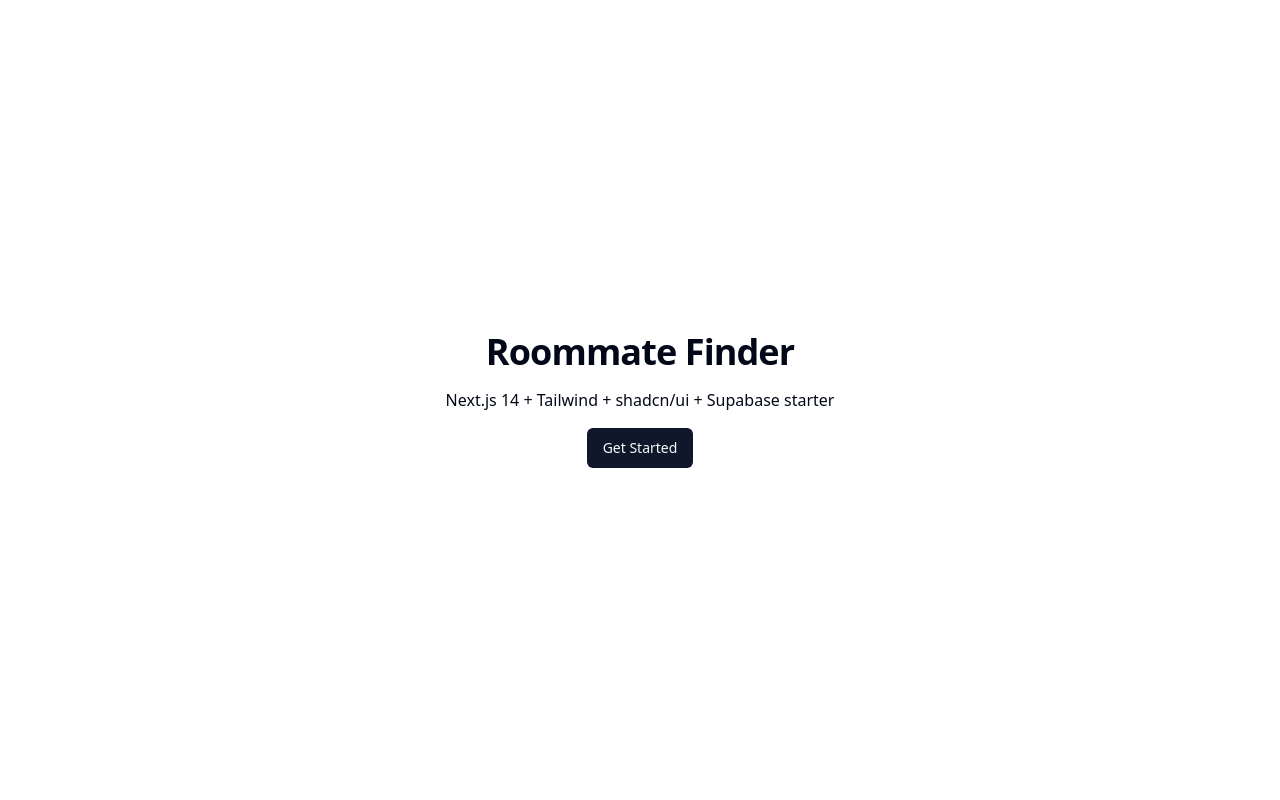
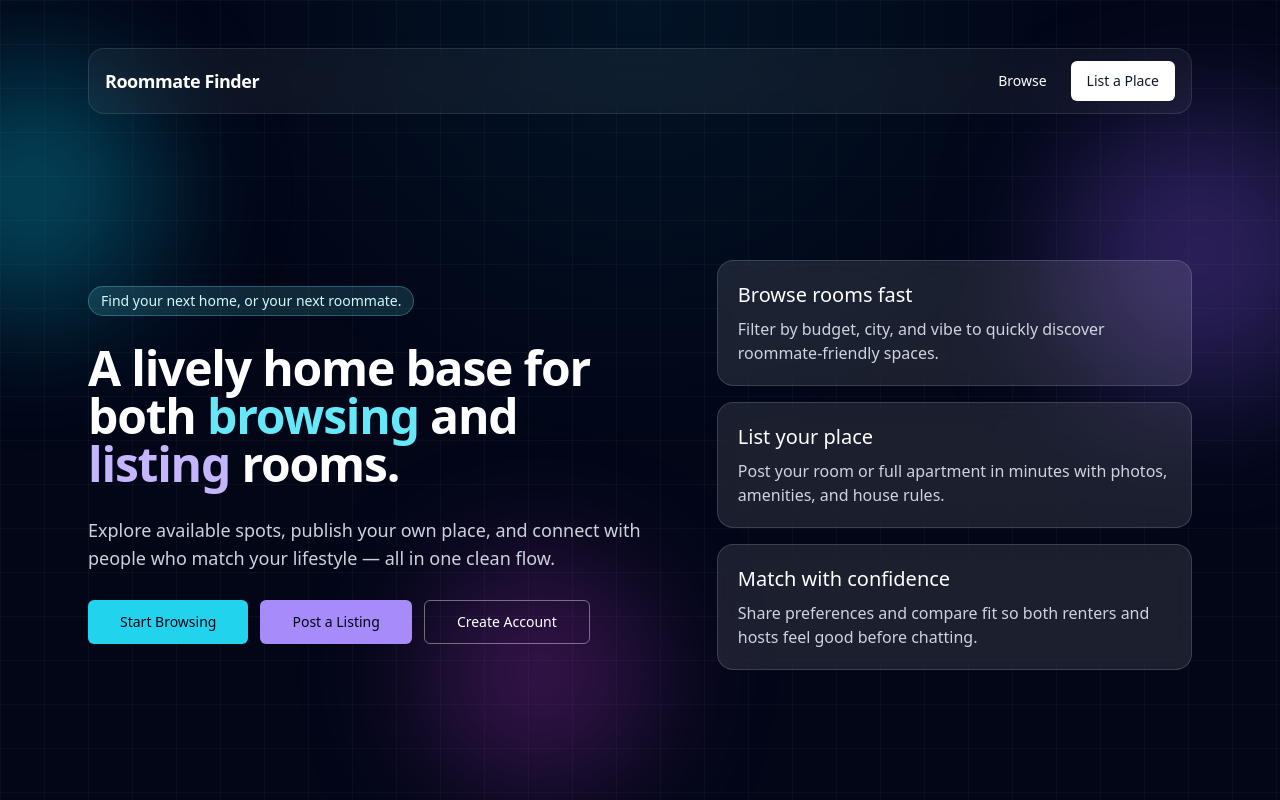
Before and after one commit to Shreyansha790/Roommate, a Next.js app: page / in a window 1280 px wide. Built offline with nearby package versions, Linux system fonts and the light colour scheme.

Commit message:
Create animated homepage with browse and listing CTAs

```diff
--- a/app/globals.css
+++ b/app/globals.css
@@ -17,3 +17,43 @@
 body {
   @apply bg-background text-foreground antialiased;
 }
+
+.bg-grid-texture {
+  background-image:
+    linear-gradient(to right, rgb(255 255 255 / 0.08) 1px, transparent 1px),
+    linear-gradient(to bottom, rgb(255 255 255 / 0.08) 1px, transparent 1px),
+    radial-gradient(circle at top, rgb(6 182 212 / 0.2), transparent 45%);
+  background-size: 44px 44px, 44px 44px, cover;
+}
+
+@keyframes float {
+  0%,
+  100% {
+    transform: translateY(0px);
+  }
+  50% {
+    transform: translateY(-18px);
+  }
+}
+
+@keyframes float-reverse {
+  0%,
+  100% {
+    transform: translateY(0px);
+  }
+  50% {
+    transform: translateY(18px);
+  }
+}
+
+.animate-float {
+  animation: float 9s ease-in-out infinite;
+}
+
+.animate-float-slow {
+  animation: float 13s ease-in-out infinite;
+}
+
+.animate-float-reverse {
+  animation: float-reverse 11s ease-in-out infinite;
+}
--- a/app/page.tsx
+++ b/app/page.tsx
@@ -1,15 +1,78 @@
 import Link from "next/link";
 
 import { buttonVariants } from "@/components/ui/button";
+import { cn } from "@/lib/utils";
+
+const featureCards = [
+  {
+    title: "Browse rooms fast",
+    description: "Filter by budget, city, and vibe to quickly discover roommate-friendly spaces.",
+  },
+  {
+    title: "List your place",
+    description: "Post your room or full apartment in minutes with photos, amenities, and house rules.",
+  },
+  {
+    title: "Match with confidence",
+    description: "Share preferences and compare fit so both renters and hosts feel good before chatting.",
+  },
+];
 
 export default function HomePage() {
   return (
-    <main className="mx-auto flex min-h-screen max-w-4xl flex-col items-center justify-center gap-4 p-6 text-center">
-      <h1 className="text-4xl font-semibold tracking-tight">Roommate Finder</h1>
-      <p className="text-muted-foreground">Next.js 14 + Tailwind + shadcn/ui + Supabase starter</p>
-      <Link href="/browse" className={buttonVariants()}>
-        Get Started
-      </Link>
+    <main className="relative min-h-screen overflow-hidden bg-slate-950 text-white">
+      <div className="pointer-events-none absolute inset-0 bg-grid-texture opacity-40" />
+      <div className="pointer-events-none absolute -left-24 top-20 h-64 w-64 rounded-full bg-cyan-500/35 blur-3xl animate-float-slow" />
+      <div className="pointer-events-none absolute -right-16 top-32 h-72 w-72 rounded-full bg-violet-500/30 blur-3xl animate-float" />
+      <div className="pointer-events-none absolute bottom-8 left-1/3 h-56 w-56 rounded-full bg-fuchsia-500/25 blur-3xl animate-float-reverse" />
+
+      <section className="relative mx-auto flex min-h-screen w-full max-w-6xl flex-col px-6 py-12">
+        <header className="mb-16 flex items-center justify-between rounded-2xl border border-white/10 bg-white/5 px-4 py-3 backdrop-blur-md">
+          <p className="text-lg font-semibold tracking-tight">Roommate Finder</p>
+          <div className="flex gap-2">
+            <Link href="/browse" className={cn(buttonVariants({ variant: "ghost" }), "text-white hover:bg-white/15")}>
+              Browse
+            </Link>
+            <Link href="/post" className={cn(buttonVariants({ variant: "secondary" }), "bg-white text-slate-900 hover:bg-slate-100")}>
+              List a Place
+            </Link>
+          </div>
+        </header>
+
+        <div className="grid flex-1 items-center gap-12 lg:grid-cols-[1.1fr,0.9fr]">
+          <div className="space-y-7">
+            <p className="inline-flex rounded-full border border-cyan-300/30 bg-cyan-300/15 px-3 py-1 text-sm text-cyan-100">
+              Find your next home, or your next roommate.
+            </p>
+            <h1 className="text-4xl font-semibold leading-tight tracking-tight sm:text-5xl">
+              A lively home base for both <span className="text-cyan-300">browsing</span> and <span className="text-violet-300">listing</span> rooms.
+            </h1>
+            <p className="max-w-xl text-lg text-slate-200/90">
+              Explore available spots, publish your own place, and connect with people who match your lifestyle — all in one clean flow.
+            </p>
+            <div className="flex flex-wrap gap-3">
+              <Link href="/browse" className={cn(buttonVariants({ size: "lg" }), "bg-cyan-400 text-slate-950 hover:bg-cyan-300")}>
+                Start Browsing
+              </Link>
+              <Link href="/post" className={cn(buttonVariants({ size: "lg", variant: "secondary" }), "bg-violet-400 text-slate-950 hover:bg-violet-300")}>
+                Post a Listing
+              </Link>
+              <Link href="/signup" className={cn(buttonVariants({ size: "lg", variant: "outline" }), "border-white/40 bg-transparent text-white hover:bg-white/10")}>
+                Create Account
+              </Link>
+            </div>
+          </div>
+
+          <div className="grid gap-4">
+            {featureCards.map((card) => (
+              <article key={card.title} className="rounded-2xl border border-white/15 bg-white/10 p-5 backdrop-blur-md transition-transform duration-300 hover:-translate-y-1 hover:bg-white/15">
+                <h2 className="mb-2 text-xl font-medium">{card.title}</h2>
+                <p className="text-slate-200/90">{card.description}</p>
+              </article>
+            ))}
+          </div>
+        </div>
+      </section>
     </main>
   );
 }
```
